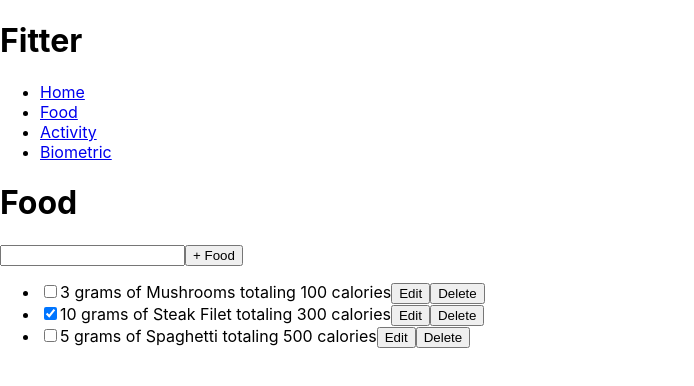
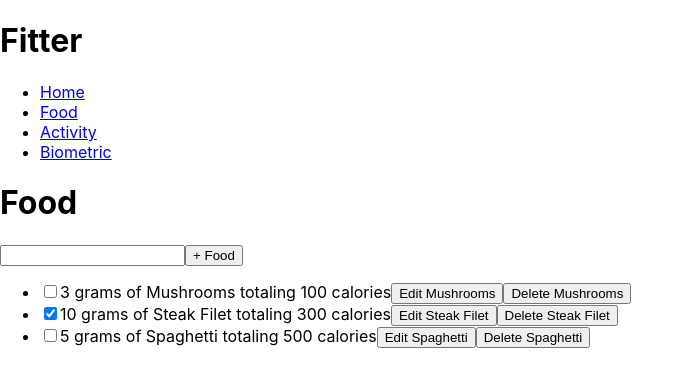
Before and after one commit to AndrewRosenfrisk/fitter, a React (Create React App) app: page /foodPage in a window 1280 px wide. Shown: the top 386 px of the page, without its empty margins (0-694 px from the left). Built offline with nearby package versions, Linux system fonts and the light colour scheme.

Commit message:
implement edit food name

```diff
--- a/src/components/FoodItem.js
+++ b/src/components/FoodItem.js
@@ -1,25 +1,71 @@
-import React from "react";
+import React, { useState } from "react";
 
 export default function FoodItem(props) {
-    return (
-        <li>
+    const [isEditing, setEditing] = useState(false);
+    const [newName, setNewName] = useState('');
+
+    function handleChange(e) {
+        setNewName(e.target.value);
+    }
+
+    function handleSubmit(e) {
+        e.preventDefault();
+        props.editFoodItem(props.id, newName);
+        setNewName("");
+        setEditing(false);
+    }
+
+    const editingTemplate = (
+        <form onSubmit={handleSubmit}>
+            <div>
+                <label htmlFor={props.id}>
+                    New name for {props.name}
+                </label>
+                <input
+                    id={props.id}
+                    type="text"
+                    value={newName}
+                    onChange={handleChange}
+                />
+            </div>
+            <div>
+                <button
+                    type="button"
+                    onClick={() => setEditing(false)}
+                >
+                    Cancel
+                    <span> renaming {props.name}</span>
+                </button>
+                <button type="submit">
+                    Save
+                        <span> new name for {props.name}</span>
+                </button>
+            </div>
+        </form>
+    );
+
+    const viewTemplate = (
+        <div>
             <input
                 id={props.id}
                 type="checkbox"
                 defaultChecked={props.selected}
                 onChange={() => props.toggleFoodItemSelected(props.id)}
             />
-            {props.servingSize} grams of {props.name} totaling {props.calories} calories
-            <button type="button" className="btn">
-                Edit
-                </button>
+            <label htmlFor={props.id}>
+                {props.servingSize} grams of {props.name} totaling {props.calories} calories
+                </label>
+            <button type="button" onClick={() => setEditing(true)}>
+                Edit <span>{props.name}</span>
+            </button>
             <button
                 type="button"
-                className="btn btn__danger"
-                onClick={() => props.deleteFoodItem(props.id)}
-            >
-                Delete
-                </button>
-        </li>
+                onClick={() => props.deleteFoodItem(props.id)}>
+                Delete <span>{props.name}</span>
+            </button>
+        </div>
     );
+
+    return <li>{isEditing ? editingTemplate : viewTemplate}</li>;
+
 }
--- a/src/components/FoodPage.js
+++ b/src/components/FoodPage.js
@@ -26,6 +26,16 @@ export default function FoodPage(props) {
         setFoodItems(remainingFoodItems);
     }
 
+    function editFoodItem(id, newName) {
+        const editedFoodItemList = foodItems.map(item => {
+            if (id === item.id) {
+                return { ...item, name: newName }
+            }
+            return item;
+        });
+        setFoodItems(editedFoodItemList);
+    }
+
     const foodItemList = foodItems.map(item => (
         <FoodItem
             id={item.id}
@@ -35,7 +45,8 @@ export default function FoodPage(props) {
             calories={item.calories}
             key={item.id}
             toggleFoodItemSelected={toggleFoodItemSelected}
-            deleteFoodItem={deleteFoodItem} />
+            deleteFoodItem={deleteFoodItem}
+            editFoodItem={editFoodItem} />
     ));
 
     return (
```
